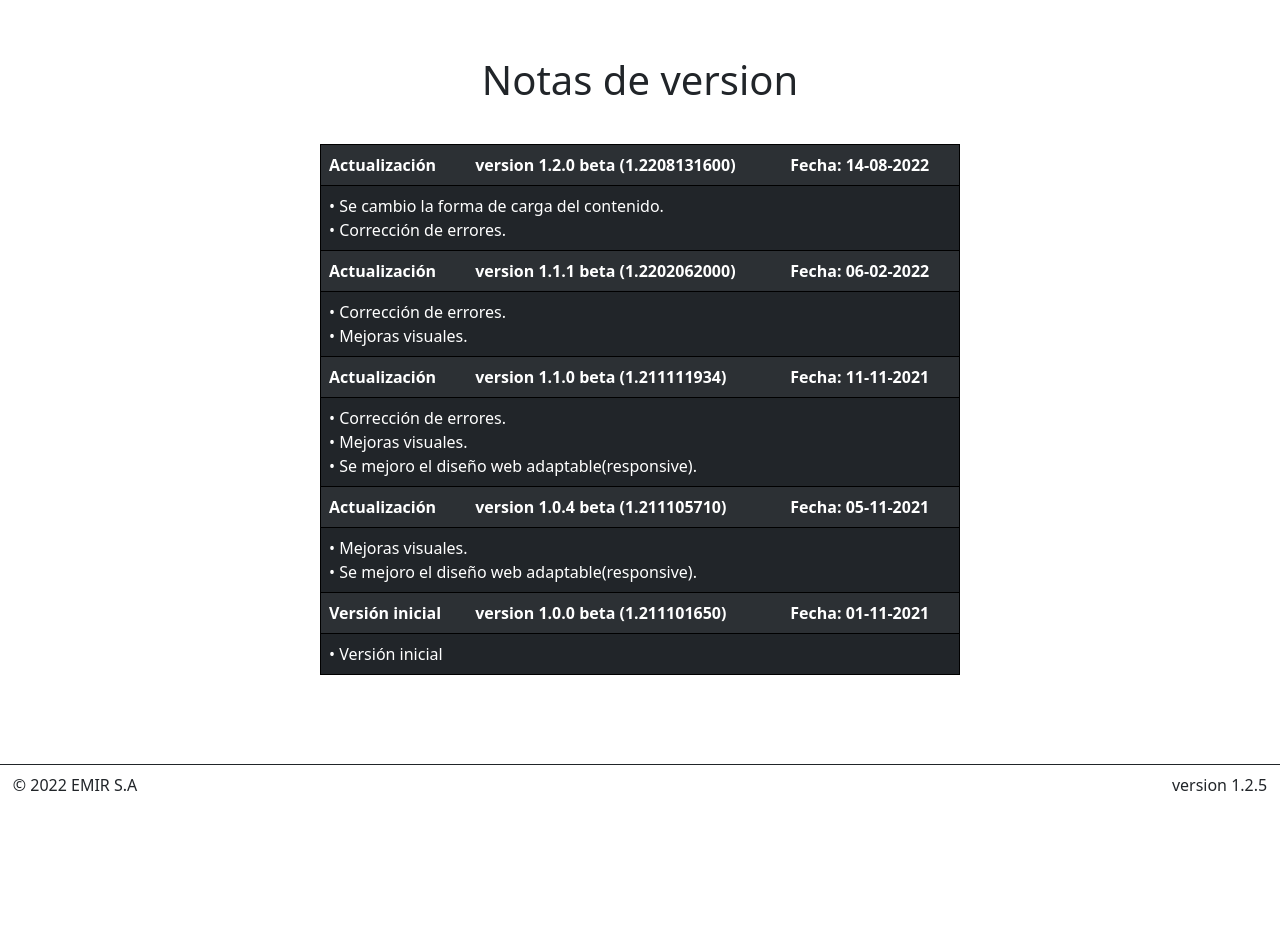
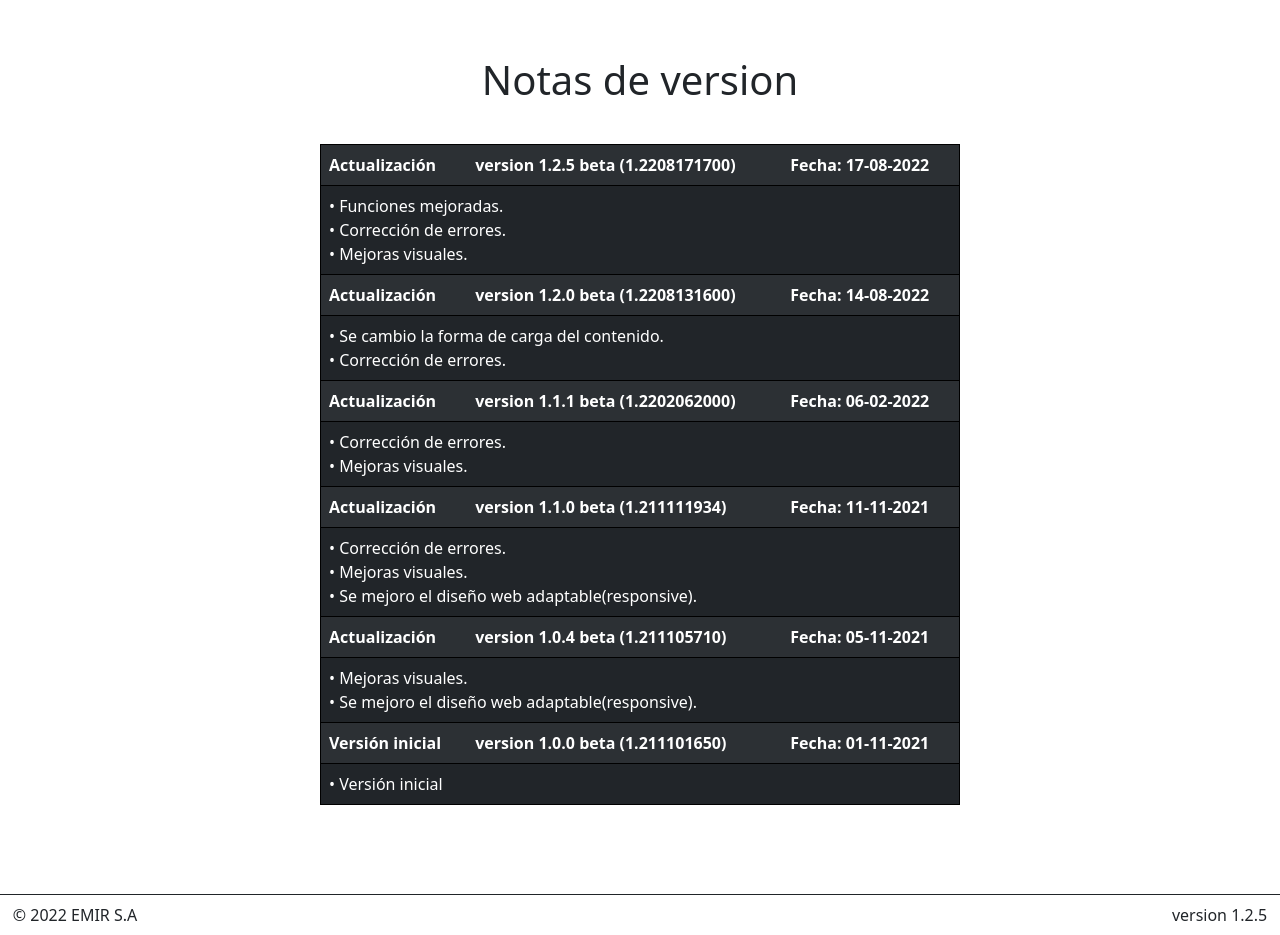
Before and after one commit to emirgonzalez55/Wanoori, a PHP site: page /version.php in a window 1280 px wide. Shown: the part 56-991 px from the top of the page. Before the commit the page ends 847 px from the top, so only its background shows below. Run offline with PHP 8.4, Linux system fonts and the light colour scheme; a user stored in the database is signed in.

Commit message:
Actualización

```diff
--- a/version.php
+++ b/version.php
@@ -12,6 +12,18 @@ include 'base/base.php';
 <body>
     <h1 class="Tablas">Notas de version</h1>
     <table class="table table-striped table-dark">
+        <tr>
+            <th>Actualización </th>
+            <th>version 1.2.5 beta (1.2208171700)</th>
+            <th>Fecha: 17-08-2022</th>
+
+        </tr>
+        <tr>
+            <td colspan="3">• Funciones mejoradas.
+                <br>• Corrección de errores.
+                <br>• Mejoras visuales.
+            </td>
+        </tr>
         <tr>
             <th>Actualización </th>
             <th>version 1.2.0 beta (1.2208131600)</th>
```
